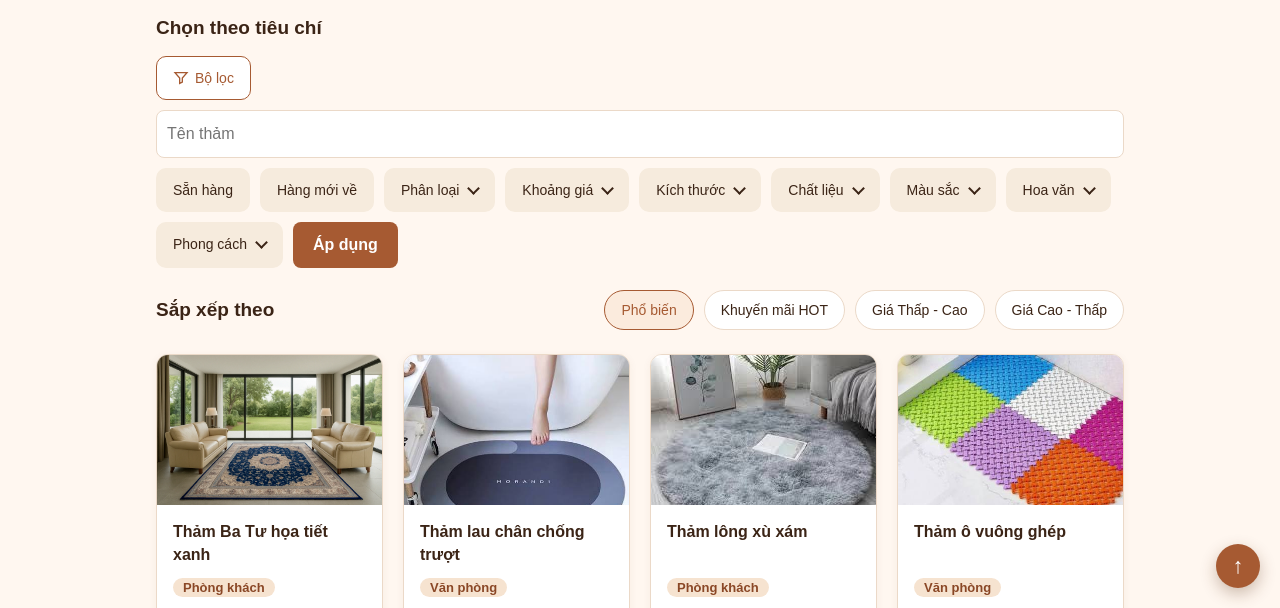
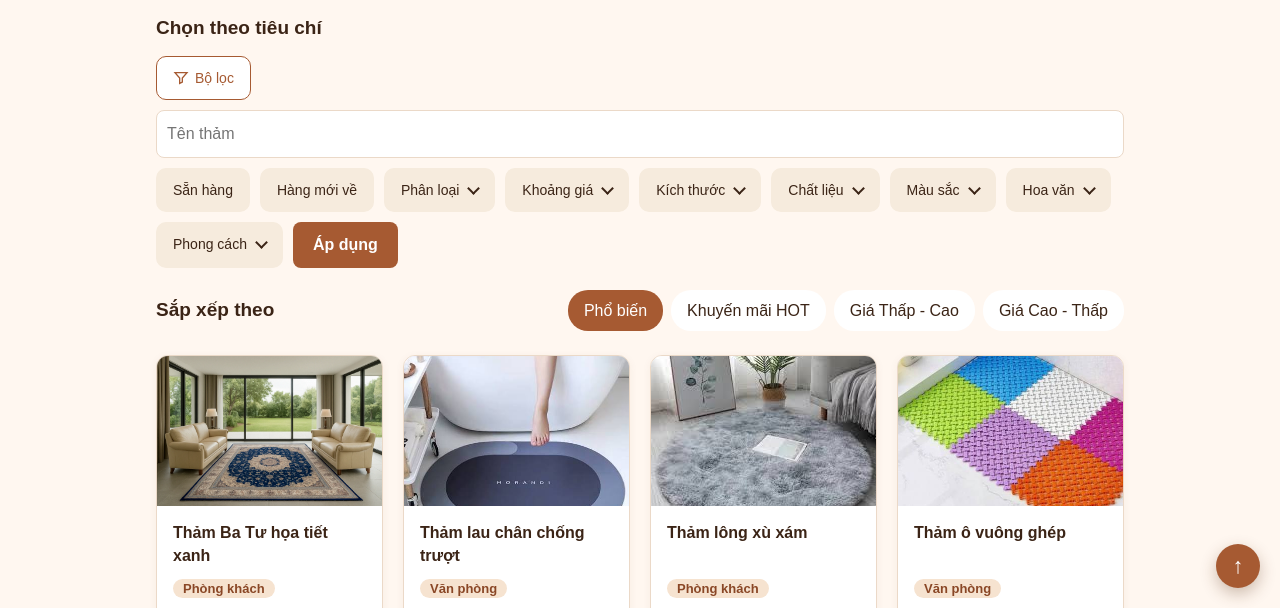
Before and after one commit to Ty837/Web----App, a plain HTML site: page BanTham/BanTham/tim-kiem.html in a window 1280 px wide. Shown: the part 192-800 px from the top of the page. Drawn offline with Linux system fonts and the light colour scheme.

Commit message:
Refactor sorting options in tim-kiem.html

```diff
--- a/BanTham/BanTham/tim-kiem.html
+++ b/BanTham/BanTham/tim-kiem.html
@@ -43,11 +43,12 @@
 <details class="chip"><summary>Phong cách</summary><div class="menu right"><label><input type="checkbox" name="pc"> Cổ điển</label><label><input type="checkbox" name="pc"> Hiện đại</label><label><input type="checkbox" name="pc"> Tối giản</label></div></details>
 <button class="btn" type="submit">Áp dụng</button>
 </div>
-<div class="sortbar"><h2>Sắp xếp theo</h2><div class="sort">
-<label><input type="radio" name="sapxep" value="pho-bien" checked><span>Phổ biến</span></label>
-<label><input type="radio" name="sapxep" value="hot"><span>Khuyến mãi HOT</span></label>
-<label><input type="radio" name="sapxep" value="gia-tang"><span>Giá Thấp - Cao</span></label>
-<label><input type="radio" name="sapxep" value="gia-giam"><span>Giá Cao - Thấp</span></label>
+<div class="sortbar"><h2>Sắp xếp theo</h2>
+<div class="sort-tabs">
+  <a class="sort-btn active" href="tim-kiem.html">Phổ biến</a>
+  <a class="sort-btn" href="tim-kiem.html">Khuyến mãi HOT</a>
+  <a class="sort-btn" href="tim-kiem.html">Giá Thấp - Cao</a>
+  <a class="sort-btn" href="tim-kiem.html">Giá Cao - Thấp</a>
 </div></div>
 </form>
 <div class="grid page" data-page="1">
```
